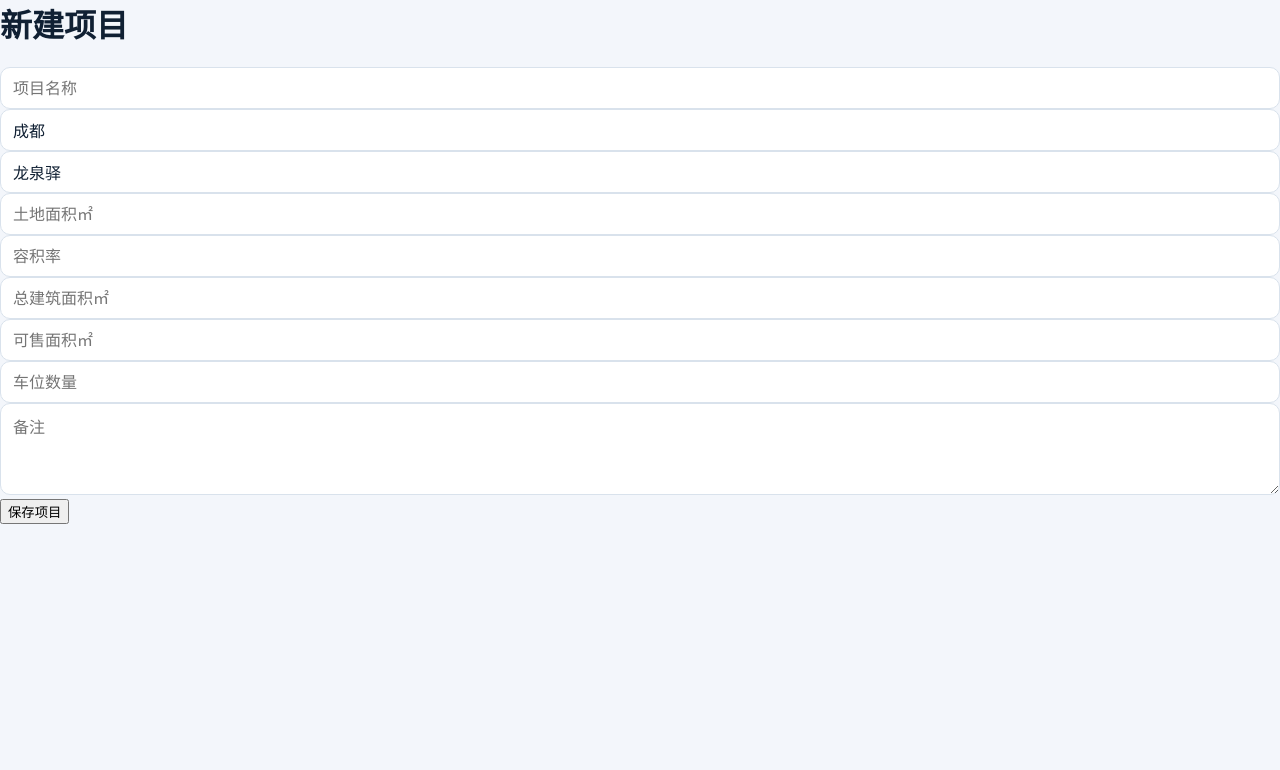
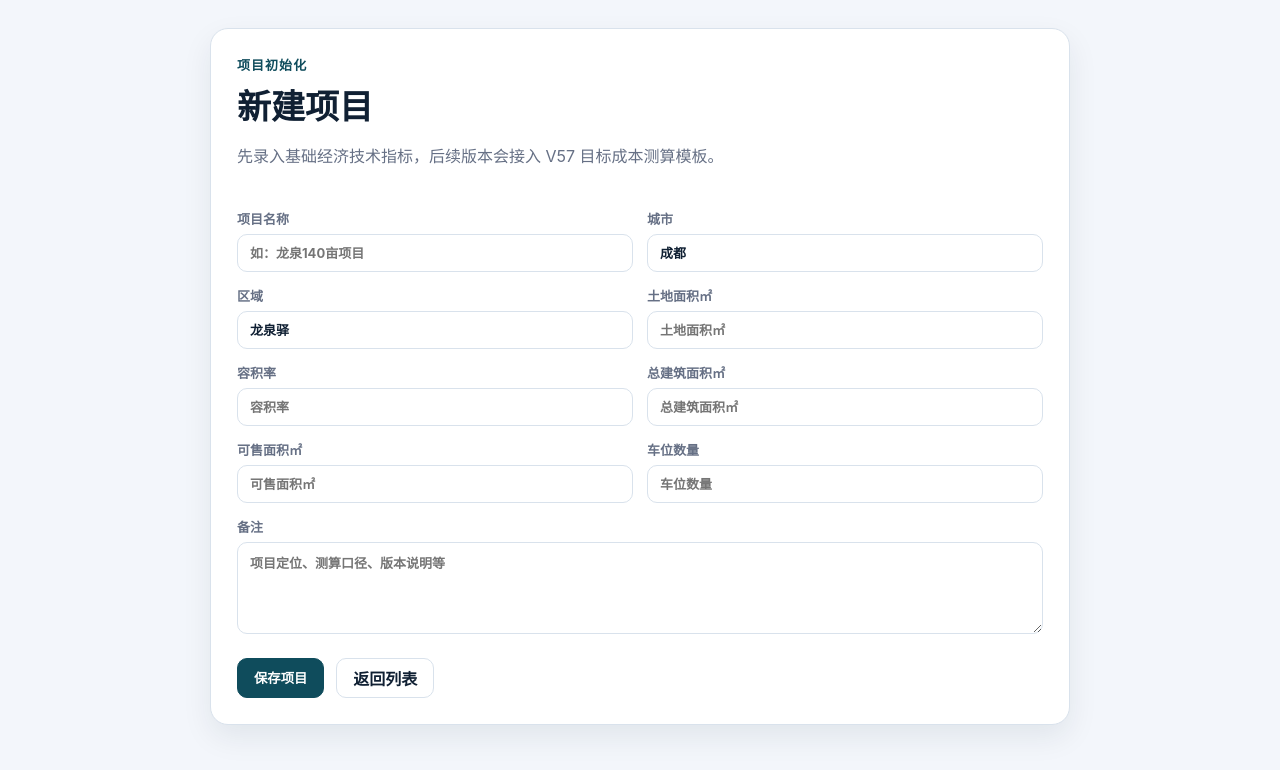
Before and after one commit to miaobin19921114-lgtm/lqdc-target-cost-system, a Next.js app: page /projects/new in a window 1280 px wide. Shown: the top 770 px of the page. Built offline with nearby package versions, Linux system fonts and the light colour scheme.

Commit message:
beautify new project page

```diff
--- a/app/projects/new/page.tsx
+++ b/app/projects/new/page.tsx
@@ -1,20 +1,31 @@
 export default function NewProjectPage() {
   return (
-    <main className="min-h-screen p-6">
-      <form action="/api/projects" method="post" className="max-w-3xl mx-auto bg-white border rounded-2xl p-6 space-y-4">
-        <h1 className="text-2xl font-bold">新建项目</h1>
-        <div className="grid md:grid-cols-2 gap-4">
-          <input name="name" placeholder="项目名称" required />
-          <input name="city" placeholder="城市" defaultValue="成都" />
-          <input name="district" placeholder="区域" defaultValue="龙泉驿" />
-          <input name="landArea" placeholder="土地面积㎡" type="number" step="0.01" />
-          <input name="plotRatio" placeholder="容积率" type="number" step="0.01" />
-          <input name="totalBuildingArea" placeholder="总建筑面积㎡" type="number" step="0.01" />
-          <input name="saleableArea" placeholder="可售面积㎡" type="number" step="0.01" />
-          <input name="parkingCount" placeholder="车位数量" type="number" />
+    <main className="page">
+      <form action="/api/projects" method="post" className="form-card">
+        <div className="page-header">
+          <div>
+            <p className="eyebrow">项目初始化</p>
+            <h1 className="title">新建项目</h1>
+            <p className="subtitle">先录入基础经济技术指标，后续版本会接入 V57 目标成本测算模板。</p>
+          </div>
         </div>
-        <textarea name="remark" placeholder="备注" className="w-full" />
-        <button className="rounded-lg bg-brand text-white px-5 py-3">保存项目</button>
+        <div className="form-grid">
+          <label>项目名称<input name="name" placeholder="如：龙泉140亩项目" required /></label>
+          <label>城市<input name="city" placeholder="城市" defaultValue="成都" /></label>
+          <label>区域<input name="district" placeholder="区域" defaultValue="龙泉驿" /></label>
+          <label>土地面积㎡<input name="landArea" placeholder="土地面积㎡" type="number" step="0.01" /></label>
+          <label>容积率<input name="plotRatio" placeholder="容积率" type="number" step="0.01" /></label>
+          <label>总建筑面积㎡<input name="totalBuildingArea" placeholder="总建筑面积㎡" type="number" step="0.01" /></label>
+          <label>可售面积㎡<input name="saleableArea" placeholder="可售面积㎡" type="number" step="0.01" /></label>
+          <label>车位数量<input name="parkingCount" placeholder="车位数量" type="number" /></label>
+        </div>
+        <div style={{ marginTop: 14 }}>
+          <label>备注<textarea name="remark" placeholder="项目定位、测算口径、版本说明等" /></label>
+        </div>
+        <div className="actions">
+          <button className="btn btn-primary">保存项目</button>
+          <a href="/projects" className="btn">返回列表</a>
+        </div>
       </form>
     </main>
   );
```
